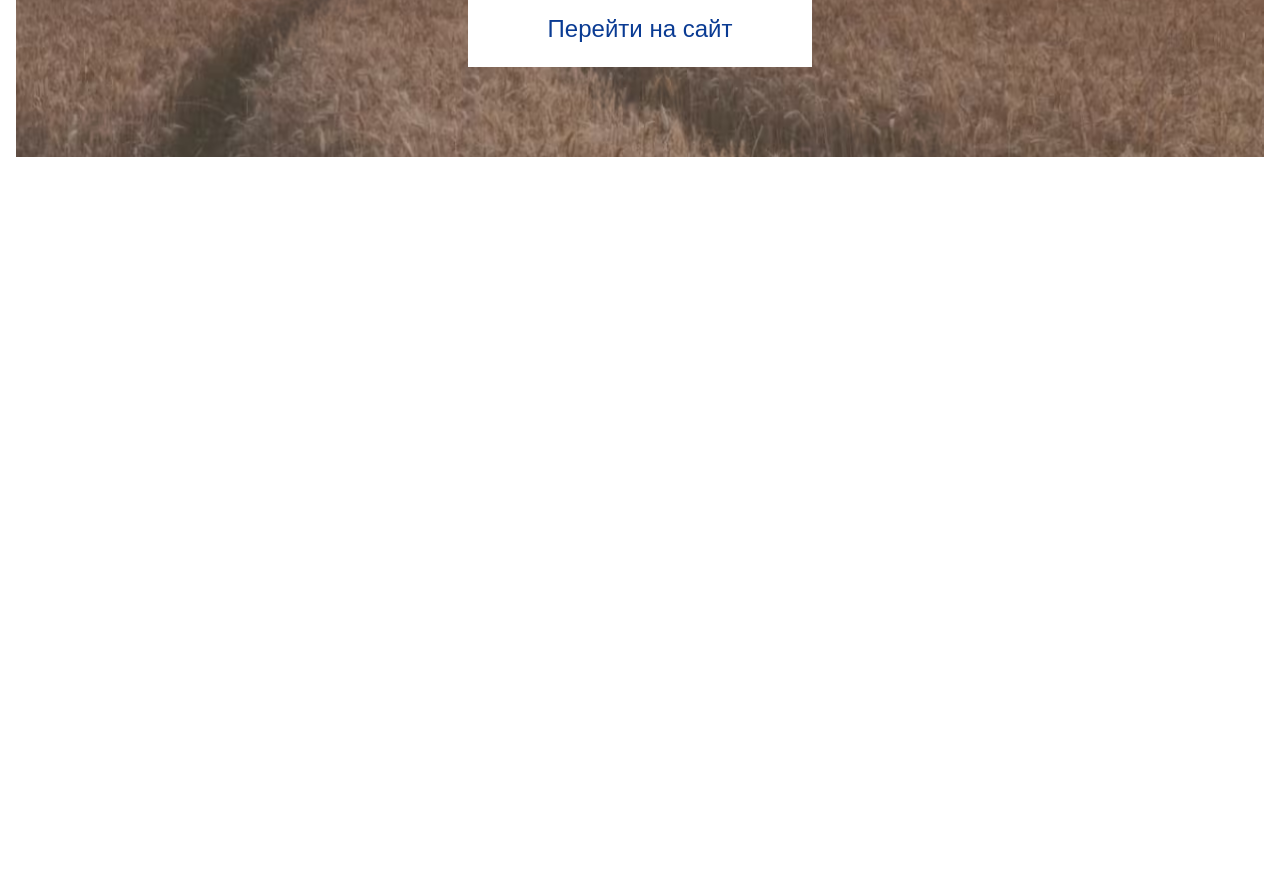
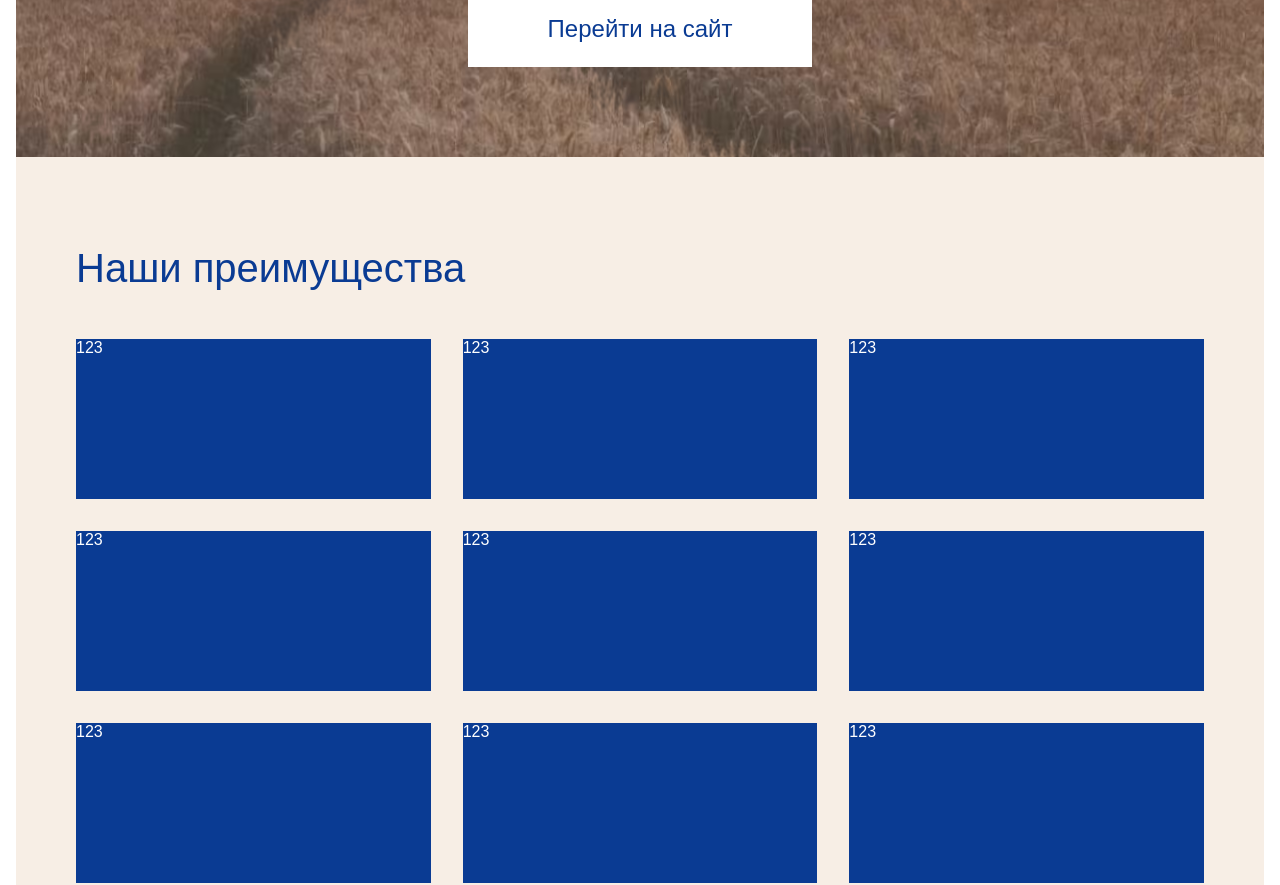
Before and after one commit to chelovechek48/DuffBeer, a Nuxt app: page / in a window 1280 px wide. Shown: the part 1626-2511 px from the top of the page. Before the commit the page ends 1799 px from the top, so only its background shows below. Built offline with nearby package versions, Linux system fonts and the light colour scheme.

Commit message:
Добавил шаблон слйадера

```diff
--- a/src/App.vue
+++ b/src/App.vue
@@ -4,6 +4,7 @@
     <AboutBlock />
     <FactBlock />
     <MissionBlock />
+    <FeaturesBlock />
   </div>
 </template>
 
--- /dev/null
+++ b/src/components/FeaturesBlock.vue
@@ -0,0 +1,64 @@
+<template>
+  <section class="features">
+    <div class="features__container container">
+      <h2 class="features__title">
+        Наши преимущества
+      </h2>
+      <ul
+        class="features__list"
+        ref="slider"
+      >
+        <li
+          class="features__item"
+          v-for="item in [1,1,1,1,1,1,1,1,1,1]"
+          :key="item"
+        >
+          123
+        </li>
+      </ul>
+    </div>
+  </section>
+</template>
+
+<style lang="scss" scoped>
+@use '@vars/colors';
+@use '@vars/breakpoints' as *;
+
+.features {
+  padding-block: clamp(4rem, 7vw, 6rem);
+  color: colors.$blue;
+  background-color: colors.$beige;
+
+  &__title {
+    font-size: clamp(1rem, 5vw, 2.5rem);
+  }
+
+  &__list {
+    margin-top: 3rem;
+
+    gap: 2rem;
+
+    @media (min-width: calc($mobile + 1px)) {
+      display: grid;
+      grid-template-columns: repeat(3, 1fr);
+    }
+    @media (max-width: $mobile) {
+      width: 100%;
+      display: flex;
+      overflow-x: scroll;
+      scroll-snap-type: x mandatory;
+    }
+  }
+
+  &__item {
+    color: colors.$white;
+    background-color: colors.$blue;
+    height: 10rem;
+
+    @media (max-width: $mobile) {
+      min-width: 50%;
+      scroll-snap-align: start;
+    }
+  }
+}
+</style>
```
